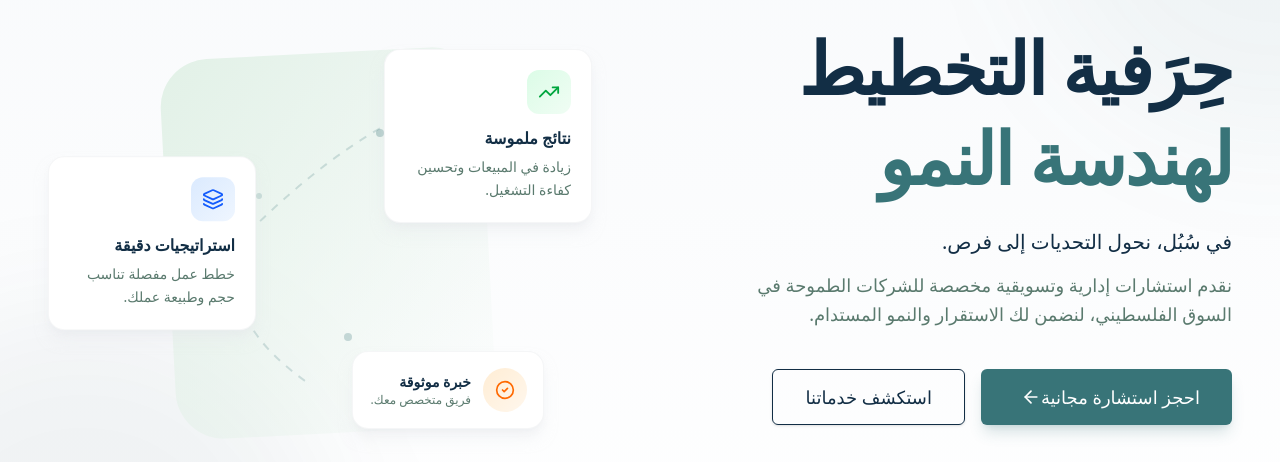
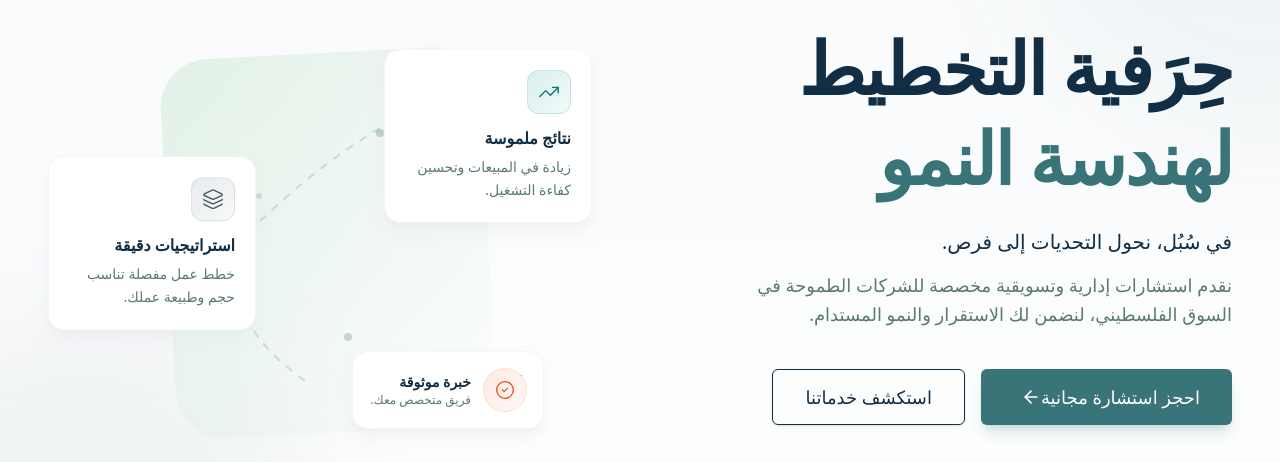
Before and after one commit to Abdelrahman-Abuhelal/Sobol-Website, a Next.js app: page / in a window 1280 px wide. Shown: the part 193-655 px from the top of the page. Built offline with nearby package versions, Linux system fonts and the light colour scheme.

Commit message:
Aaply new colors

```diff
--- a/components/home/HeroSection.tsx
+++ b/components/home/HeroSection.tsx
@@ -119,8 +119,8 @@ export function HeroSection() {
                                 whileHover={{ scale: 1.03, y: -5 }}
                                 className="absolute top-4 right-4 bg-white p-5 rounded-2xl shadow-lg shadow-gray-200/50 border border-gray-100/80 w-52 z-20 cursor-default transition-all duration-300"
                             >
-                                <div className="h-11 w-11 bg-gradient-to-br from-green-100 to-green-50 rounded-xl flex items-center justify-center mb-3 text-green-600">
-                                    <TrendingUp size={22} strokeWidth={2} />
+                                <div className="h-11 w-11 bg-gradient-to-br from-[#009688]/15 to-[#009688]/5 rounded-xl flex items-center justify-center mb-3 text-[#00796B] border border-[#009688]/15">
+                                    <TrendingUp size={22} strokeWidth={1.5} />
                                 </div>
                                 <h3 className="font-bold text-base mb-1.5 text-secondary">نتائج ملموسة</h3>
                                 <p className="text-sm text-muted-foreground leading-relaxed">زيادة في المبيعات وتحسين كفاءة التشغيل.</p>
@@ -134,8 +134,8 @@ export function HeroSection() {
                                 whileHover={{ scale: 1.03, x: -5 }}
                                 className="absolute top-1/2 left-0 -translate-y-1/2 bg-white p-5 rounded-2xl shadow-lg shadow-gray-200/50 border border-gray-100/80 w-52 z-30 cursor-default transition-all duration-300"
                             >
-                                <div className="h-11 w-11 bg-gradient-to-br from-blue-100 to-blue-50 rounded-xl flex items-center justify-center mb-3 text-blue-600">
-                                    <Layers size={22} strokeWidth={2} />
+                                <div className="h-11 w-11 bg-gradient-to-br from-[#607D8B]/15 to-[#607D8B]/5 rounded-xl flex items-center justify-center mb-3 text-[#455A64] border border-[#607D8B]/15">
+                                    <Layers size={22} strokeWidth={1.5} />
                                 </div>
                                 <h3 className="font-bold text-base mb-1.5 text-secondary">استراتيجيات دقيقة</h3>
                                 <p className="text-sm text-muted-foreground leading-relaxed">خطط عمل مفصلة تناسب حجم وطبيعة عملك.</p>
@@ -149,8 +149,8 @@ export function HeroSection() {
                                 whileHover={{ scale: 1.03, y: 5 }}
                                 className="absolute bottom-6 right-16 bg-white p-4 rounded-2xl shadow-lg shadow-gray-200/50 border border-gray-100/80 w-48 z-10 flex items-center gap-3 cursor-default transition-all duration-300"
                             >
-                                <div className="h-11 w-11 bg-gradient-to-br from-orange-100 to-orange-50 rounded-full flex items-center justify-center text-orange-500 shrink-0">
-                                    <CheckCircle2 size={20} strokeWidth={2} />
+                                <div className="h-11 w-11 bg-gradient-to-br from-[#FF7043]/15 to-[#FF7043]/5 rounded-full flex items-center justify-center text-[#E64A19] shrink-0 border border-[#FF7043]/15">
+                                    <CheckCircle2 size={20} strokeWidth={1.5} />
                                 </div>
                                 <div>
                                     <h3 className="font-bold text-sm text-secondary">خبرة موثوقة</h3>
@@ -173,8 +173,8 @@ export function HeroSection() {
                             transition={{ duration: 0.5, delay: 0.3 }}
                             className="bg-white p-5 rounded-2xl shadow-lg border border-gray-100"
                         >
-                            <div className="h-11 w-11 bg-gradient-to-br from-green-100 to-green-50 rounded-xl flex items-center justify-center mb-3 text-green-600">
-                                <TrendingUp size={22} aria-hidden="true" />
+                            <div className="h-11 w-11 bg-gradient-to-br from-[#009688]/15 to-[#009688]/5 rounded-xl flex items-center justify-center mb-3 text-[#00796B] border border-[#009688]/15">
+                                <TrendingUp size={22} strokeWidth={1.5} aria-hidden="true" />
                             </div>
                             <h3 className="font-bold text-base mb-1.5 text-secondary">نتائج ملموسة</h3>
                             <p className="text-sm text-muted-foreground leading-relaxed">زيادة في المبيعات وتحسين كفاءة التشغيل.</p>
@@ -186,8 +186,8 @@ export function HeroSection() {
                             transition={{ duration: 0.5, delay: 0.4 }}
                             className="bg-white p-5 rounded-2xl shadow-lg border border-gray-100"
                         >
-                            <div className="h-11 w-11 bg-gradient-to-br from-blue-100 to-blue-50 rounded-xl flex items-center justify-center mb-3 text-blue-600">
-                                <Layers size={22} aria-hidden="true" />
+                            <div className="h-11 w-11 bg-gradient-to-br from-[#607D8B]/15 to-[#607D8B]/5 rounded-xl flex items-center justify-center mb-3 text-[#455A64] border border-[#607D8B]/15">
+                                <Layers size={22} strokeWidth={1.5} aria-hidden="true" />
                             </div>
                             <h3 className="font-bold text-base mb-1.5 text-secondary">استراتيجيات دقيقة</h3>
                             <p className="text-sm text-muted-foreground leading-relaxed">خطط عمل مفصلة تناسب حجم وطبيعة عملك.</p>
@@ -199,8 +199,8 @@ export function HeroSection() {
                             transition={{ duration: 0.5, delay: 0.5 }}
                             className="bg-white p-4 rounded-2xl shadow-lg border border-gray-100 flex items-center gap-3"
                         >
-                            <div className="h-11 w-11 bg-gradient-to-br from-orange-100 to-orange-50 rounded-full flex items-center justify-center text-orange-500 shrink-0">
-                                <CheckCircle2 size={20} aria-hidden="true" />
+                            <div className="h-11 w-11 bg-gradient-to-br from-[#FF7043]/15 to-[#FF7043]/5 rounded-full flex items-center justify-center text-[#E64A19] shrink-0 border border-[#FF7043]/15">
+                                <CheckCircle2 size={20} strokeWidth={1.5} aria-hidden="true" />
                             </div>
                             <div>
                                 <h3 className="font-bold text-sm text-secondary">خبرة موثوقة</h3>
```
